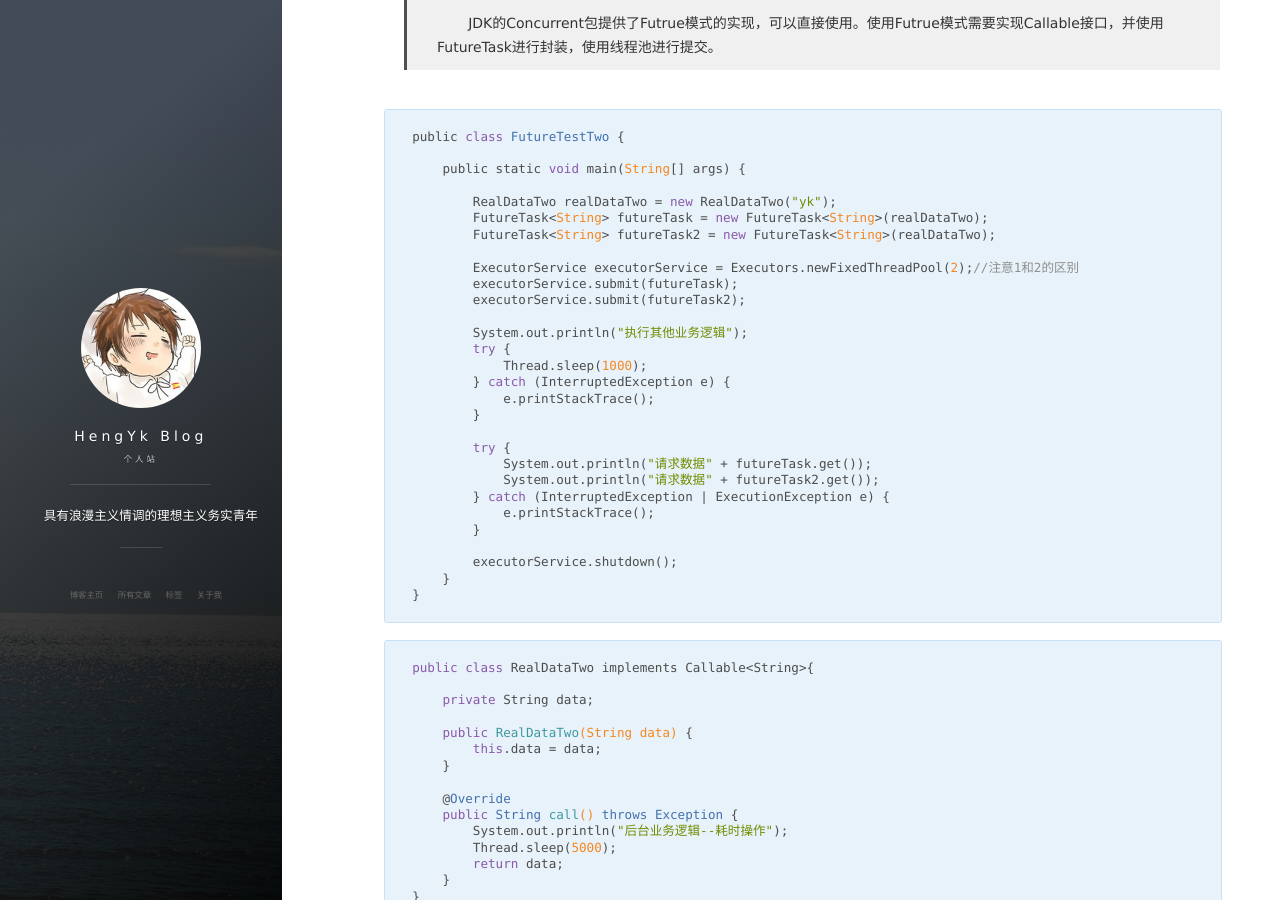
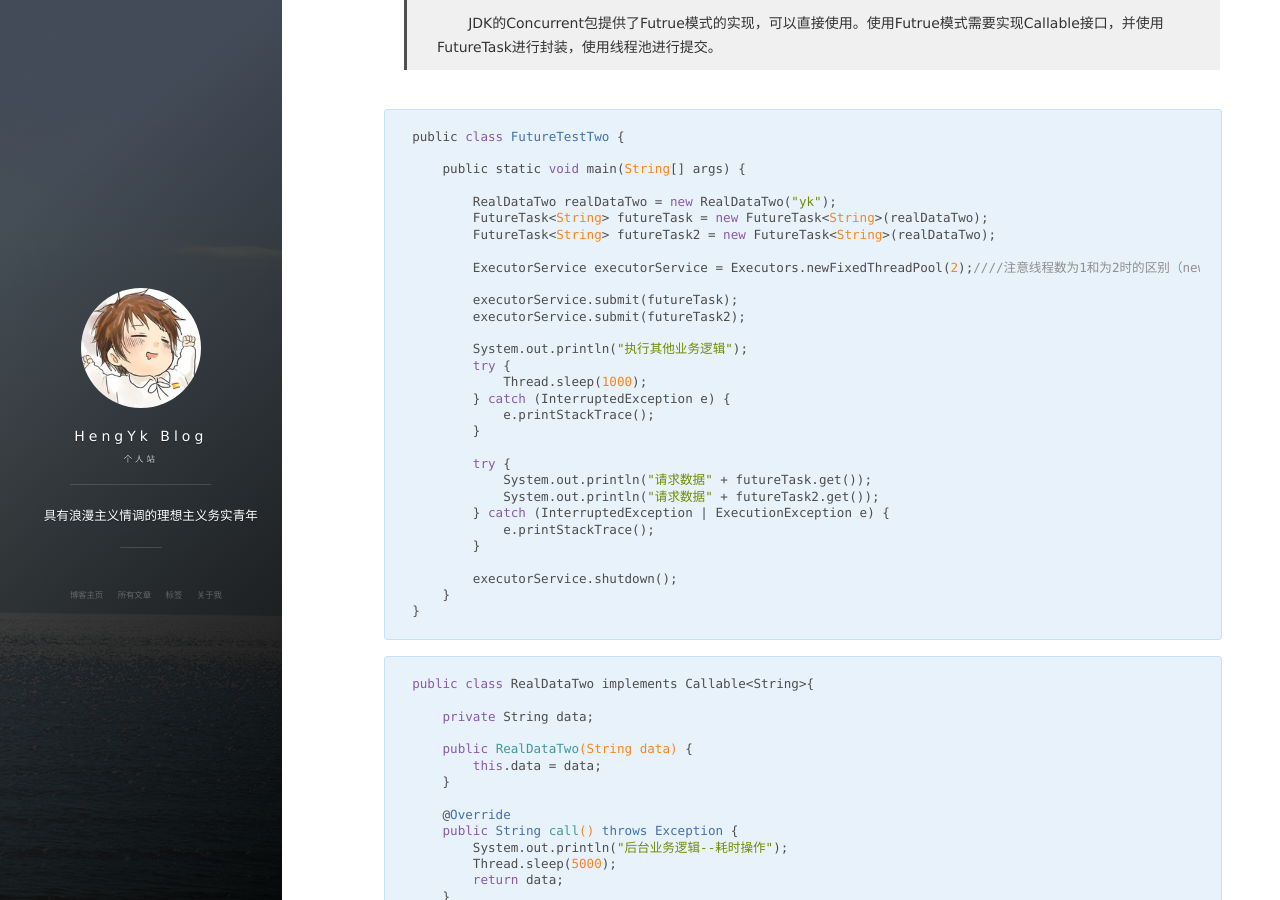
Before and after one commit to HengYk/hengyk.github.io, a Jekyll site: the page built from _posts/2018-11-05-JAVA并发编程（精通篇3）.md, in a window 1280 px wide and 900 px high, scrolled down 4345 px. Built offline with Jekyll 4.4.1, drawn with Linux system fonts in a browser that asks for light colours; nearby versions of some CDN libraries; comment, search, counter and statistics services are not loaded.

Commit message:
Commit modified

```diff
--- a/_posts/2018-11-05-JAVA并发编程（精通篇3）.md
+++ b/_posts/2018-11-05-JAVA并发编程（精通篇3）.md
@@ -239,7 +239,8 @@ public class FutureTestTwo {
         FutureTask<String> futureTask = new FutureTask<String>(realDataTwo);
         FutureTask<String> futureTask2 = new FutureTask<String>(realDataTwo);
 
-        ExecutorService executorService = Executors.newFixedThreadPool(2);//注意1和2的区别
+        ExecutorService executorService = Executors.newFixedThreadPool(2);////注意线程数为1和为2时的区别（newFixedThreadPool特性）
+
         executorService.submit(futureTask);
         executorService.submit(futureTask2);
 
```
